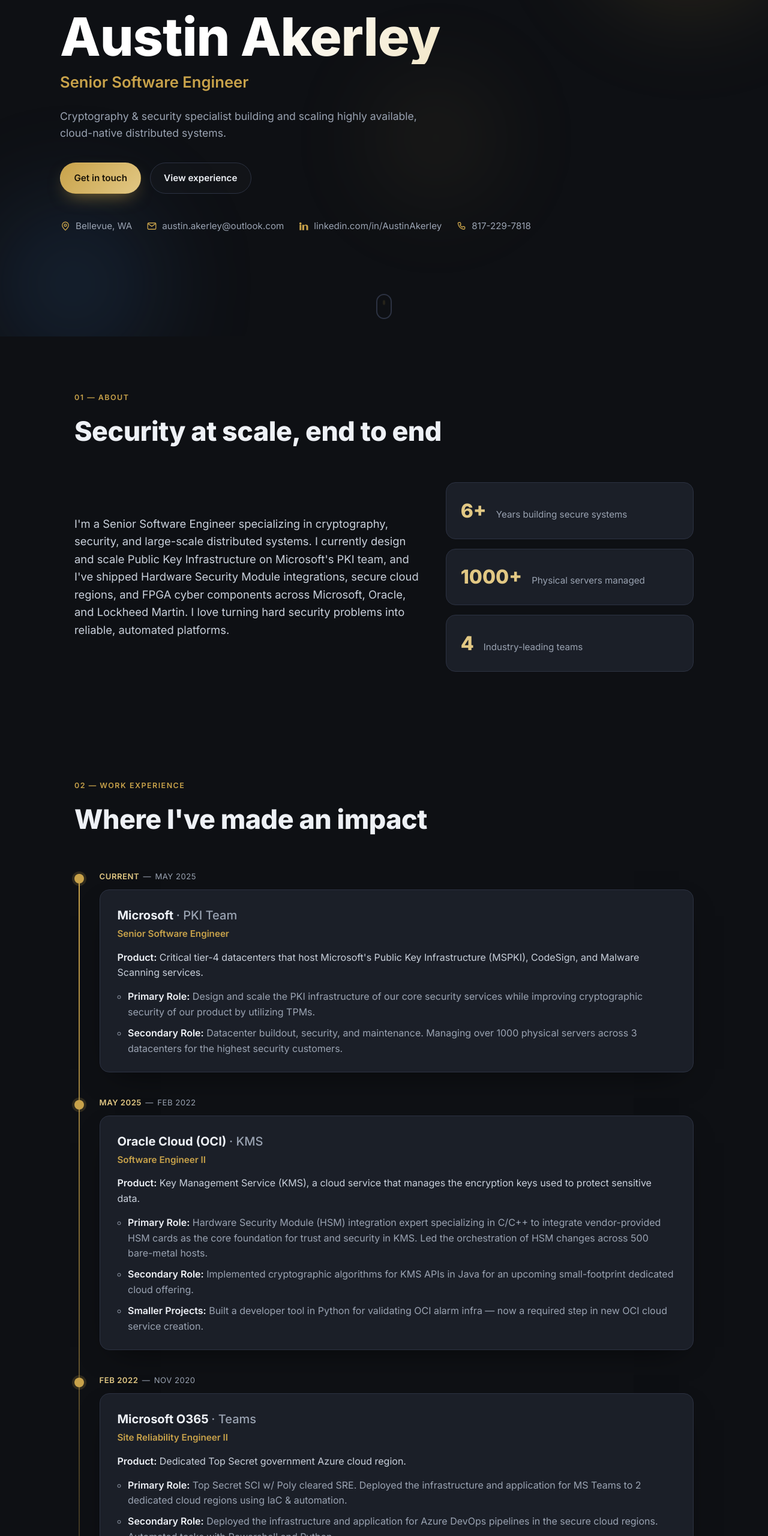
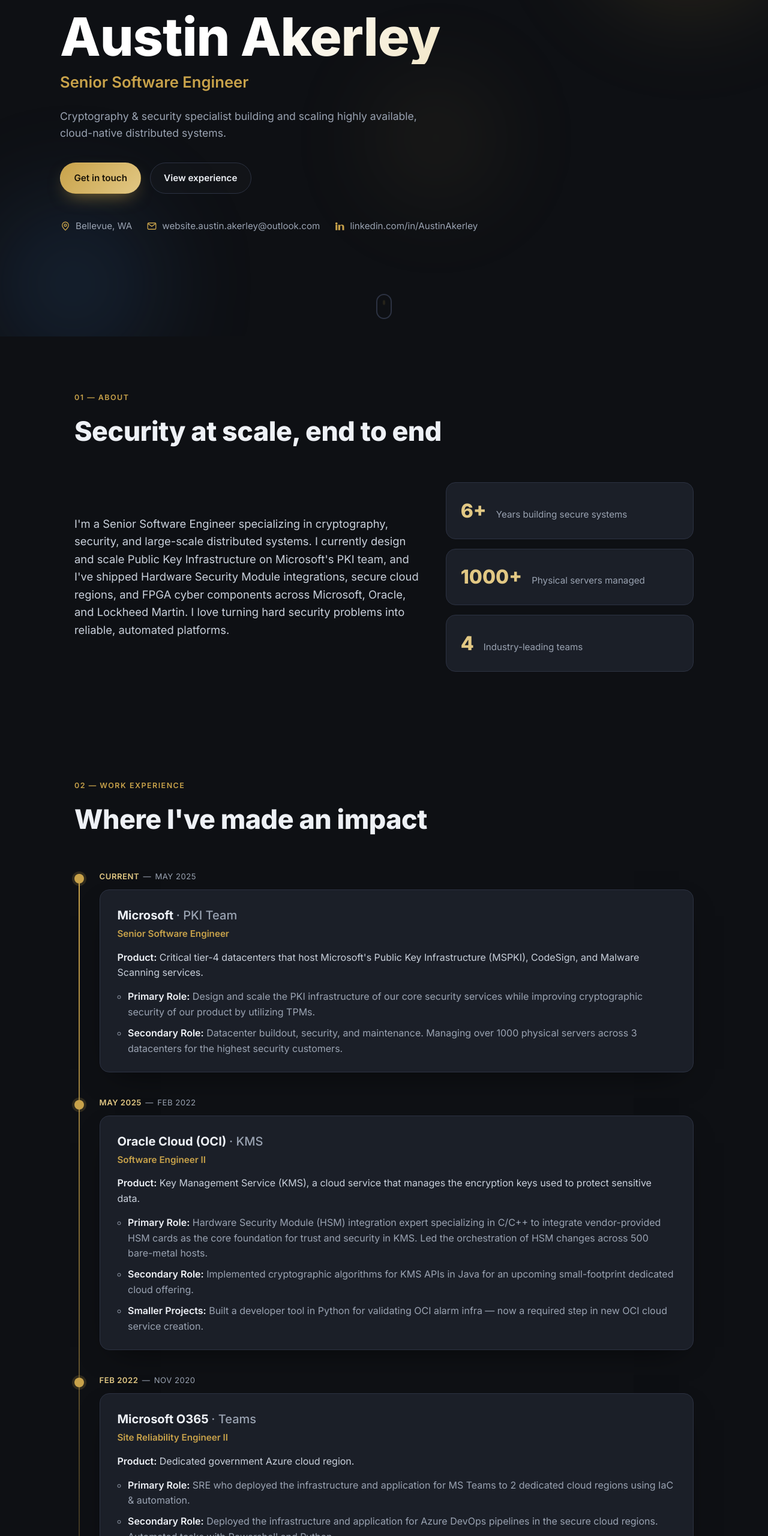
Before and after one commit to AustinJAkerley/AustinAkerley, a React (Vite) app: page / in a window 1280 px wide. Shown: the part 239-2800 px from the top of the page at 60% size. Built offline with nearby package versions, Linux system fonts and the light colour scheme.

Commit message:
Remove public-facing PII and clearance wording

```diff
--- a/src/components/Footer.tsx
+++ b/src/components/Footer.tsx
@@ -1,5 +1,5 @@
 import { profile } from "../data/resume";
-import { MailIcon, LinkedInIcon, PhoneIcon } from "./Icons";
+import { MailIcon, LinkedInIcon } from "./Icons";
 
 export default function Footer() {
   return (
@@ -22,12 +22,6 @@ export default function Footer() {
           >
             <LinkedInIcon /> LinkedIn
           </a>
-          <a
-            className="btn btn--ghost"
-            href={`tel:${profile.phone.replace(/[^0-9]/g, "")}`}
-          >
-            <PhoneIcon /> Call
-          </a>
         </div>
 
         <p className="footer__copy">
--- a/src/components/Hero.tsx
+++ b/src/components/Hero.tsx
@@ -1,5 +1,5 @@
 import { profile } from "../data/resume";
-import { MailIcon, LinkedInIcon, PhoneIcon, LocationIcon } from "./Icons";
+import { MailIcon, LinkedInIcon, LocationIcon } from "./Icons";
 
 export default function Hero() {
   return (
@@ -42,12 +42,6 @@ export default function Hero() {
               <span>{profile.linkedinLabel}</span>
             </a>
           </li>
-          <li>
-            <a href={`tel:${profile.phone.replace(/[^0-9]/g, "")}`}>
-              <PhoneIcon />
-              <span>{profile.phone}</span>
-            </a>
-          </li>
         </ul>
       </div>
 
--- a/src/data/resume.ts
+++ b/src/data/resume.ts
@@ -20,10 +20,9 @@ export const profile = {
   name: "Austin Akerley",
   title: "Senior Software Engineer",
   location: "Bellevue, WA",
-  email: "austin.akerley@outlook.com",
+  email: "website.austin.akerley@outlook.com",
   linkedin: "https://linkedin.com/in/AustinAkerley",
   linkedinLabel: "linkedin.com/in/AustinAkerley",
-  phone: "817-229-7818",
   tagline:
     "Cryptography & security specialist building and scaling highly available, cloud-native distributed systems.",
   about:
@@ -82,11 +81,11 @@ export const experiences: Experience[] = [
     role: "Site Reliability Engineer II",
     start: "Nov 2020",
     end: "Feb 2022",
-    product: "Dedicated Top Secret government Azure cloud region.",
+    product: "Dedicated government Azure cloud region.",
     bullets: [
       {
         label: "Primary Role",
-        text: "Top Secret SCI w/ Poly cleared SRE. Deployed the infrastructure and application for MS Teams to 2 dedicated cloud regions using IaC & automation.",
+        text: "SRE who deployed the infrastructure and application for MS Teams to 2 dedicated cloud regions using IaC & automation.",
       },
       {
         label: "Secondary Role",
```
